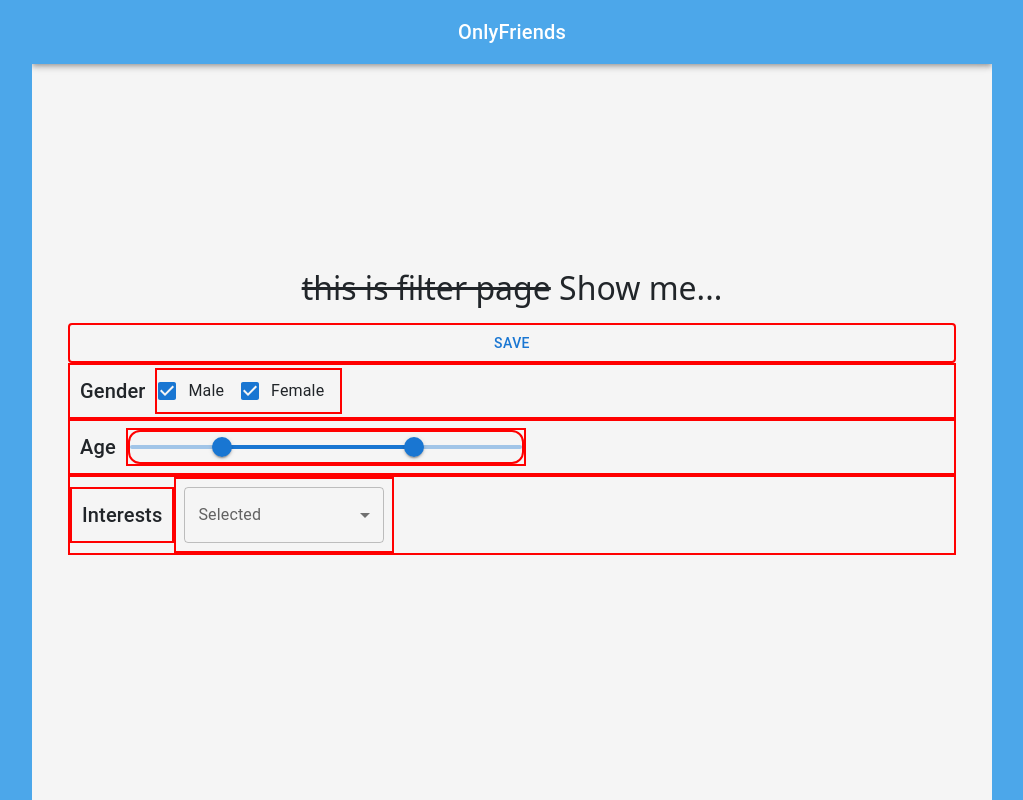
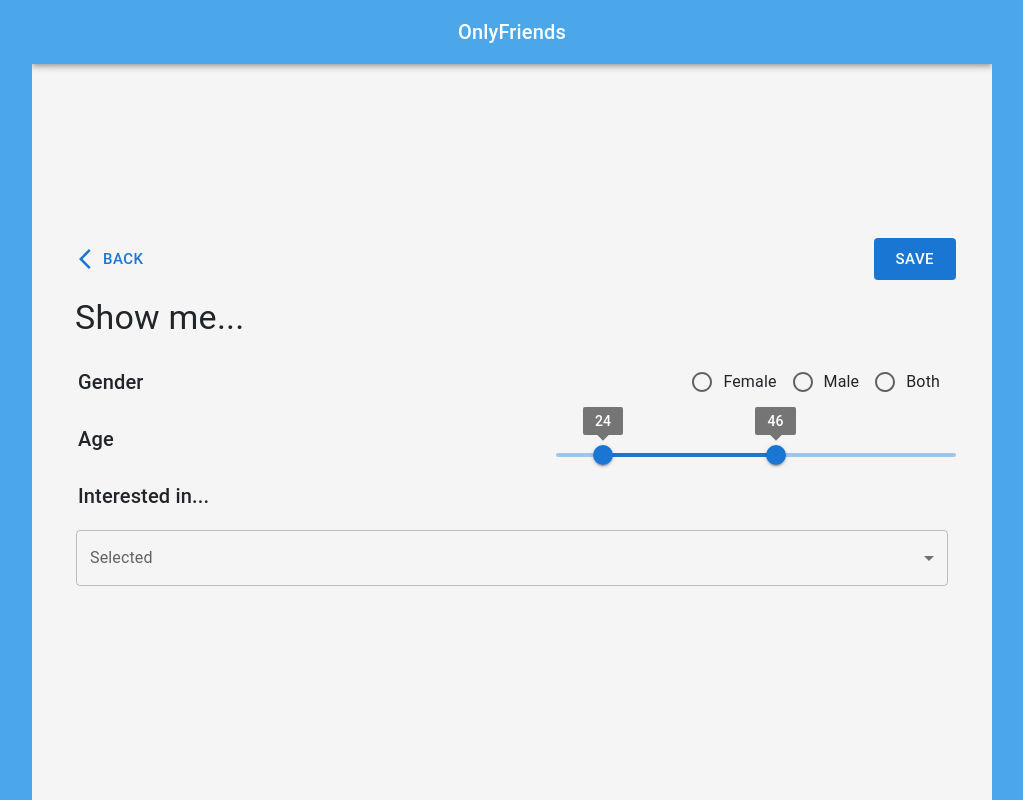
Before and after one commit to c-zhenhao/GA-Project-3, a React (Create React App) app in the folder project-3-react/: page /1/filter in a window 1280 px wide. Shown: the whole page, without its empty margins (128-1151 px from the left). Built offline with nearby package versions, Linux system fonts and the light colour scheme.

Commit message:
filter mvp

```diff
--- a/project-3-react/src/pages/Filter.js
+++ b/project-3-react/src/pages/Filter.js
@@ -1,4 +1,7 @@
-import * as React from "react";
+import React, { useState } from "react";
+import { useSelector } from "react-redux";
+import { NavLink } from "react-router-dom";
+
 import Box from "@mui/material/Box";
 import Slider from "@mui/material/Slider";
 
@@ -6,9 +9,9 @@ import Container from "@mui/material/Container";
 import Stack from "@mui/material/Stack";
 import Typography from "@mui/material/Typography";
 
-import FormGroup from "@mui/material/FormGroup";
+import RadioGroup from "@mui/material/RadioGroup";
+import Radio from "@mui/material/Radio";
 import FormControlLabel from "@mui/material/FormControlLabel";
-import Checkbox from "@mui/material/Checkbox";
 
 import { useTheme } from "@mui/material/styles";
 import OutlinedInput from "@mui/material/OutlinedInput";
@@ -18,8 +21,9 @@ import FormControl from "@mui/material/FormControl";
 import Select from "@mui/material/Select";
 import Chip from "@mui/material/Chip";
 
-import { Button } from "@mui/material";
-import { minWidth } from "@mui/system";
+import Button from "@mui/material/Button";
+import ArrowBackIosIcon from "@mui/icons-material/ArrowBackIos";
+import axios from "axios";
 
 function valuetext(value) {
   return `${value} yo`;
@@ -27,9 +31,29 @@ function valuetext(value) {
 
 const tempBorder = {
   display: "flex",
-  border: "2px solid red",
+  // border: "2px solid blue",
   alignContent: "center",
   alignItems: "center",
+  justifyContent: "space-between",
+};
+
+const tempBorderInterests = {
+  display: "flex",
+  // border: "2px solid yellow",
+  alignContent: "center",
+
+  justifyContent: "space-between",
+};
+
+const tempBorderNavigation = {
+  display: "flex",
+  // border: "2px solid red",
+  justifyContent: "space-between",
+};
+
+const tempBorderHeader = {
+  display: "flex",
+  // border: "2px solid cyan",
 };
 
 const ITEM_HEIGHT = 48;
@@ -43,7 +67,7 @@ const MenuProps = {
   },
 };
 
-const interests = [
+const interestedSelection = [
   "Normal",
   "Fire",
   "Water",
@@ -63,59 +87,135 @@ const interests = [
   "Fairy",
 ];
 
-function getStyles(name, personName, theme) {
+function getStyles(name, interestedPref, theme) {
   return {
     fontWeight:
-      personName.indexOf(name) === -1
+      interestedPref.indexOf(name) === -1
         ? theme.typography.fontWeightRegular
         : theme.typography.fontWeightMedium,
   };
 }
 
 export default function Filter() {
-  const [value, setValue] = React.useState([30, 55]);
+  // material themer
+  const theme = useTheme();
 
-  const handleAgeChange = (event, newValue) => {
-    setValue(newValue);
+  // redux
+  const userUserId = useSelector((state) => state.user.userId);
+
+  // react states
+  const [genderPref, setGenderPref] = useState("");
+  const [agePref, setAgePref] = useState([24, 46]);
+  const [interestedPref, setinterestedPref] = useState([]);
+
+  // handlers
+  // gender handle
+  const handleGenderChange = (event) => {
+    console.log(event.target.value);
+    setGenderPref(event.target.value);
   };
 
-  const theme = useTheme();
-  const [personName, setPersonName] = React.useState([]);
+  // age handle
+  const handleAgeChange = (event) => {
+    console.log(event.target.value);
+    setAgePref(event.target.value);
+  };
 
-  const handleInterestChange = (event) => {
+  // interest handle
+  const handleInterestedChange = (event) => {
     const {
       target: { value },
     } = event;
-    setPersonName(
+
+    console.log(event.target.value);
+
+    setinterestedPref(
       // On autofill we get a stringified value.
       typeof value === "string" ? value.split(",") : value
     );
   };
 
+  // save filters and then patch
+  const saveFilters = async () => {
+    console.log("SAVE buttton clicked");
+
+    const sendFilter = {
+      userPreference: {
+        gender: genderPref,
+        ageMin: agePref[0],
+        ageMax: agePref[1],
+        interested: interestedPref,
+      },
+    };
+    console.log(sendFilter);
+
+    const url = `${process.env.REACT_APP_SERVER_DOMAIN}/match/filters`;
+    const settings = { withCredentials: true };
+
+    const patchFilter = await axios
+      .patch(url, sendFilter, settings)
+      .catch((error) => {
+        console.log(error);
+      });
+    console.log(patchFilter);
+  };
+
   return (
     <>
-      <h1>
-        <s>this is filter page</s> Show me...
-      </h1>
       <Container>
-        <Stack>
-          <Button style={tempBorder}>Save</Button>
+        <Stack direction="row" style={tempBorderNavigation} sx={{ mt: 3 }}>
+          <Button
+            style={tempBorder}
+            size="large"
+            component={NavLink}
+            to={`/${userUserId}/match`}
+          >
+            <ArrowBackIosIcon />
+            Back
+          </Button>
+          <Button
+            variant="contained"
+            disableElevation
+            style={tempBorder}
+            size="large"
+            onClick={saveFilters}
+          >
+            Save
+          </Button>
+        </Stack>
+
+        <Stack direction="row" style={tempBorderHeader} sx={{ ml: -1.25 }}>
+          <Typography variant="h4">Show me...</Typography>
         </Stack>
 
         <Stack direction="row" style={tempBorder}>
           <Typography variant="h6">Gender</Typography>
 
           <Stack direction="row" style={tempBorder}>
-            <FormGroup sx={{ flexDirection: "row" }}>
+            <FormControl>
+              <RadioGroup
+                row
+                aria-labelledby="demo-row-radio-buttons-group-label"
+                name="row-radio-buttons-group"
+                onChange={handleGenderChange}
+              >
                 <FormControlLabel
-                control={<Checkbox defaultChecked />}
+                  value="female"
+                  control={<Radio />}
+                  label="Female"
+                />
+                <FormControlLabel
+                  value="male"
+                  control={<Radio />}
                   label="Male"
                 />
                 <FormControlLabel
-                control={<Checkbox defaultChecked />}
-                label="Female"
+                  value="both"
+                  control={<Radio />}
+                  label="Both"
                 />
-            </FormGroup>
+              </RadioGroup>
+            </FormControl>
           </Stack>
         </Stack>
 
@@ -124,10 +224,11 @@ export default function Filter() {
 
           <Box sx={{ width: 400 }} style={tempBorder}>
             <Slider
+              sx={{ mt: 4 }}
               getAriaLabel={() => "age range"}
-              value={value}
+              value={agePref}
               onChange={handleAgeChange}
-              valueLabelDisplay="auto"
+              valueLabelDisplay="on"
               getAriaValueText={valuetext}
               min={18}
               max={69}
@@ -136,21 +237,20 @@ export default function Filter() {
           </Box>
         </Stack>
 
-        <Stack style={tempBorder} direction="row">
-          <Stack style={tempBorder}>
-            <Typography variant="h6">Interests</Typography>
+        <Stack style={tempBorder} direction="row" sx={{ minWidth: 200 }}>
+          <Typography variant="h6">Interested in...</Typography>
         </Stack>
 
-          <Stack style={tempBorder}>
-            <FormControl sx={{ m: 1, minWidth: 200 }}>
+        <Stack style={tempBorderInterests}>
+          <FormControl sx={{ m: 1, minWidth: 200, maxWidth: "100%" }}>
             <InputLabel id="demo-multiple-chip-label">Selected</InputLabel>
 
             <Select
               labelId="demo-multiple-chip-label"
               id="demo-multiple-chip"
               multiple
-                value={personName}
-                onChange={handleInterestChange}
+              value={interestedPref}
+              onChange={handleInterestedChange}
               input={<OutlinedInput id="select-multiple-chip" label="Chip" />}
               renderValue={(selected) => (
                 <Box sx={{ display: "flex", flexWrap: "wrap", gap: 0.5 }}>
@@ -161,18 +261,17 @@ export default function Filter() {
               )}
               MenuProps={MenuProps}
             >
-                {interests.map((name) => (
+              {interestedSelection.map((name) => (
                 <MenuItem
                   key={name}
                   value={name}
-                    style={getStyles(name, personName, theme)}
+                  style={getStyles(name, interestedPref, theme)}
                 >
                   {name}
                 </MenuItem>
               ))}
             </Select>
           </FormControl>
-          </Stack>
         </Stack>
       </Container>
     </>
```
Lines whose indentation alone changed are shown as unchanged.
